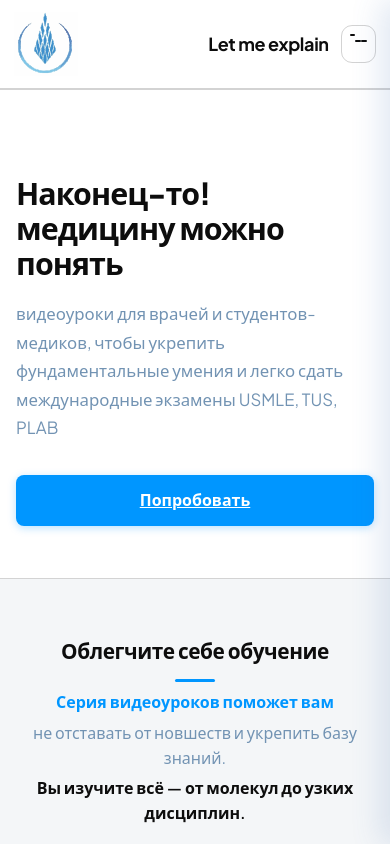
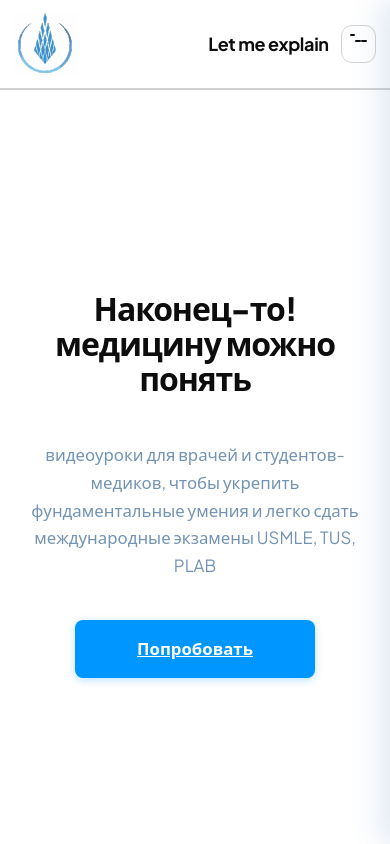
Before and after one commit to isan228/lemeexp, a React (Vite) app in the folder frontend/: page / in a window 390 px wide. Shown: the top 844 px of the page. Built offline with nearby package versions, Linux system fonts and the light colour scheme.

Commit message:
chore: deploy 2026-06-20T00-31

```diff
--- a/frontend/src/styles/landing-ui.css
+++ b/frontend/src/styles/landing-ui.css
@@ -135,40 +135,61 @@
   box-shadow: var(--med-shadow-sm);
 }
 
-/* —— Hero —— */
-
-.landing-hero-center {
-  text-align: center;
-  padding: 64px 24px 72px;
-  max-width: 740px;
-  margin: 0 auto;
-  position: relative;
+.landing-marketing .landing-main-wide {
+  padding-top: 0;
 }
 
-.landing-hero-center h1 {
-  font-size: clamp(1.9rem, 4.5vw, 2.65rem);
-  line-height: 1.14;
-  margin-bottom: 20px;
-  font-weight: 800;
-  letter-spacing: -0.03em;
-  color: var(--lp-black);
+/* —— Hero (full viewport) —— */
+
+.landing-marketing .landing-hero-center {
+  display: flex;
+  flex-direction: column;
+  align-items: center;
+  justify-content: center;
+  text-align: center;
+  min-height: calc(100dvh - 72px);
+  width: calc(100% + 48px);
+  max-width: none;
+  margin: 0 -24px;
+  padding: 48px 32px 64px;
+  position: relative;
+  box-sizing: border-box;
 }
 
-.landing-lead-wide {
-  color: var(--lp-slate);
-  font-size: 1.05rem;
-  line-height: 1.7;
-  margin-bottom: 32px;
+.landing-marketing .landing-hero-center h1 {
+  font-size: clamp(2.25rem, 6.5vw, 3.75rem);
+  line-height: 1.1;
+  margin-bottom: 28px;
+  font-weight: 800;
+  letter-spacing: -0.035em;
+  color: var(--lp-black);
+  max-width: 16ch;
+  text-align: center;
+  margin-left: auto;
+  margin-right: auto;
 }
 
-.landing-hero-cta {
-  justify-content: center;
-  gap: 12px;
+.landing-marketing .landing-lead-wide {
+  color: var(--lp-slate);
+  font-size: clamp(1.05rem, 2.2vw, 1.35rem);
+  line-height: 1.65;
+  margin-bottom: 40px;
+  max-width: 38rem;
+  text-align: center;
+  margin-left: auto;
+  margin-right: auto;
 }
 
-.landing-hero-try-btn {
-  min-width: 200px;
-  padding: 13px 28px !important;
+.landing-marketing .landing-hero-cta {
+  justify-content: center;
+  gap: 14px;
+  margin-top: 0;
+}
+
+.landing-marketing .landing-hero-try-btn {
+  min-width: 240px;
+  padding: 16px 40px !important;
+  font-size: 1.05rem !important;
 }
 
 /* —— Sections —— */
@@ -635,24 +656,36 @@ a.nav-muted:hover {
     display: inline-flex;
   }
 
-  .landing-hero-center {
-    padding: 44px 0 52px;
-    text-align: left;
+  .landing-marketing .landing-hero-center {
+    min-height: calc(100dvh - 64px);
+    width: calc(100% + 32px);
+    margin: 0 -16px;
+    padding: 32px 20px 48px;
+    text-align: center;
+    align-items: center;
   }
 
-  .landing-hero-center h1,
-  .landing-lead-wide {
-    text-align: left;
+  .landing-marketing .landing-hero-center h1 {
+    text-align: center;
+    max-width: none;
+    font-size: clamp(2rem, 8vw, 2.75rem);
   }
 
-  .landing-hero-cta {
-    flex-direction: column;
-    align-items: stretch;
+  .landing-marketing .landing-lead-wide {
+    text-align: center;
   }
 
-  .landing-hero-cta .btn-primary,
-  .landing-hero-cta .btn-secondary {
+  .landing-marketing .landing-hero-cta {
+    flex-direction: column;
+    align-items: center;
+    justify-content: center;
     width: 100%;
+  }
+
+  .landing-marketing .landing-hero-cta .btn-primary,
+  .landing-marketing .landing-hero-cta .btn-secondary {
+    width: auto;
+    min-width: 240px;
     text-align: center;
   }
 
```
Also changed, not shown: frontend/src/pages/LandingPage.jsx (+5 -2 lines).
